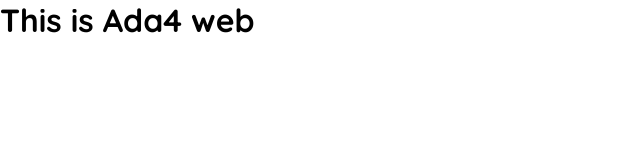
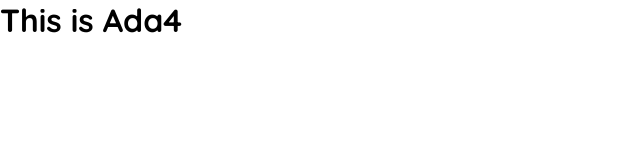
Before and after one commit to gustavosinacio/ada4, a React app: page / in a window 1280 px wide. Shown: the top 160 px of the page, without its empty margins (0-640 px from the left). Built offline with nearby package versions, Linux system fonts and the light colour scheme.

Commit message:
adds to git ignore

```diff
--- a/public/index.html
+++ b/public/index.html
@@ -1,8 +1,8 @@
 <!DOCTYPE html>
 <html lang="en">
   <head>
-  <meta charset="UTF-8">
-  <meta name="viewport" content="width=device-width, initial-scale=1.0">
+    <meta charset="UTF-8" />
+    <meta name="viewport" content="width=device-width, initial-scale=1.0" />
     <title>Ada4</title>
   </head>
   <body>
--- a/src/App.jsx
+++ b/src/App.jsx
@@ -1,11 +1,10 @@
-import React, { useState } from 'react';
+import React from 'react'
 import './styles/global.css'
 
 export function App() {
-
   return (
     <div>
-      <h1>This is Ada4 web</h1>
+      <h1>This is Ada4</h1>
     </div>
   )
 }
```
Also changed, not shown: src/index.jsx (+4 -4 lines), 4 other files (tests, documents, lock files or other folders). Lines whose indentation alone changed are shown as unchanged.
